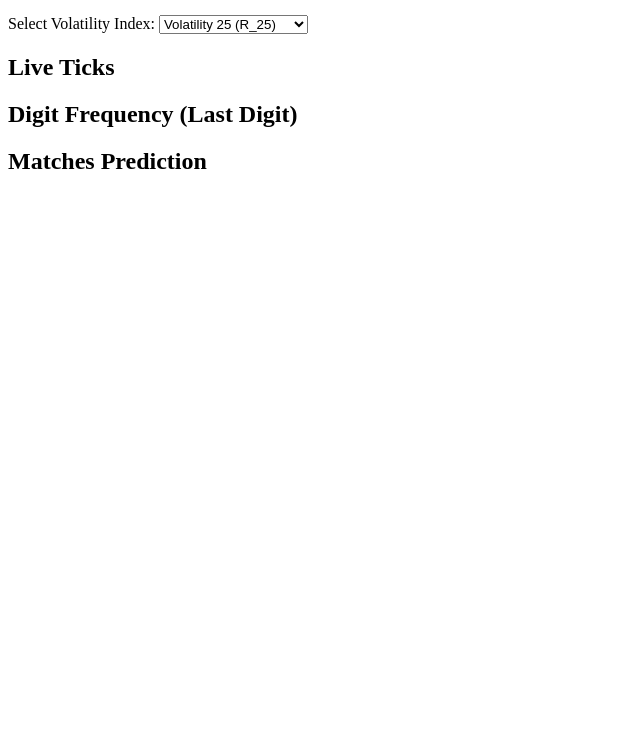
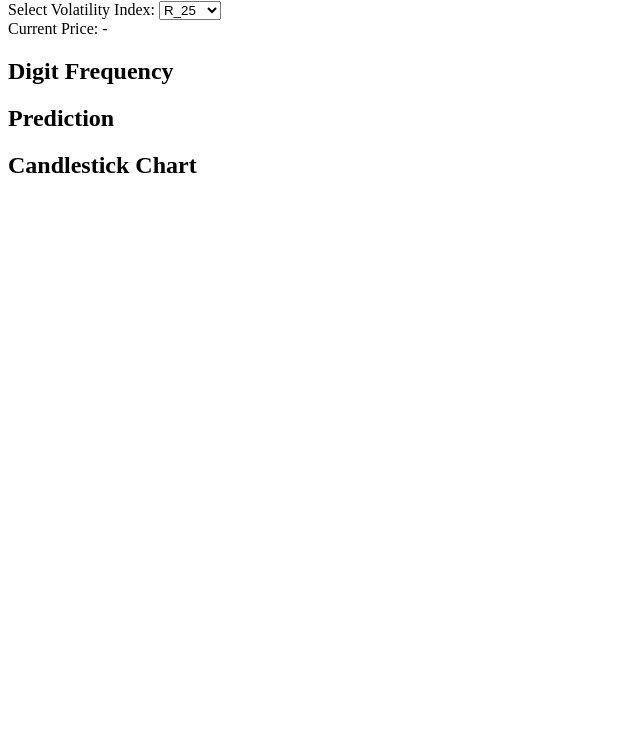
Before and after one commit to makoti942/makoti-analysis, a plain HTML site: page index.html in a window 1280 px wide. Shown: the part 65-800 px from the top of the page, without its empty margins (0-640 px from the left). Drawn offline with Linux system fonts and the light colour scheme.

Commit message:
Refactor HTML structure and update labels

```diff
--- a/index.html
+++ b/index.html
@@ -1,30 +1,32 @@
-<!DOCTYPE html>
-<html lang="en">
-<head>
-    <meta charset="UTF-8">
-    <title>Makoti Deriv Analysis</title>
-    <link rel="stylesheet" href="style.css">
-</head>
+
 <body>
     <div class="container">
         <h1>Makoti Deriv Analysis Tool</h1>
-        <div>
+
+        <!-- Top Panel -->
+        <div class="panel" id="top-panel">
             <label for="symbol">Select Volatility Index:</label>
             <select id="symbol">
-                <option value="R_25">Volatility 25 (R_25)</option>
-                <option value="R_50">Volatility 50 (R_50)</option>
-                <option value="R_100">Volatility 100 (R_100)</option>
+                <option value="R_25">R_25</option>
+                <option value="R_50">R_50</option>
+                <option value="R_100">R_100</option>
             </select>
+            <div id="current-price">Current Price: -</div>
         </div>
-        <div id="dashboard">
-            <h2>Live Ticks</h2>
-            <div id="ticks"></div>
-            <h2>Digit Frequency (Last Digit)</h2>
+
+        <!-- Middle Panel -->
+        <div class="panel" id="middle-panel">
+            <h2>Digit Frequency</h2>
             <div id="frequency"></div>
-            <h2>Matches Prediction</h2>
+            <h2>Prediction</h2>
             <div id="prediction"></div>
+        </div>
+
+        <!-- Bottom Panel -->
+        <div class="panel" id="bottom-panel">
+            <h2>Candlestick Chart</h2>
+            <canvas id="chart"></canvas>
         </div>
     </div>
     <script src="script.js"></script>
 </body>
-</html>
```
